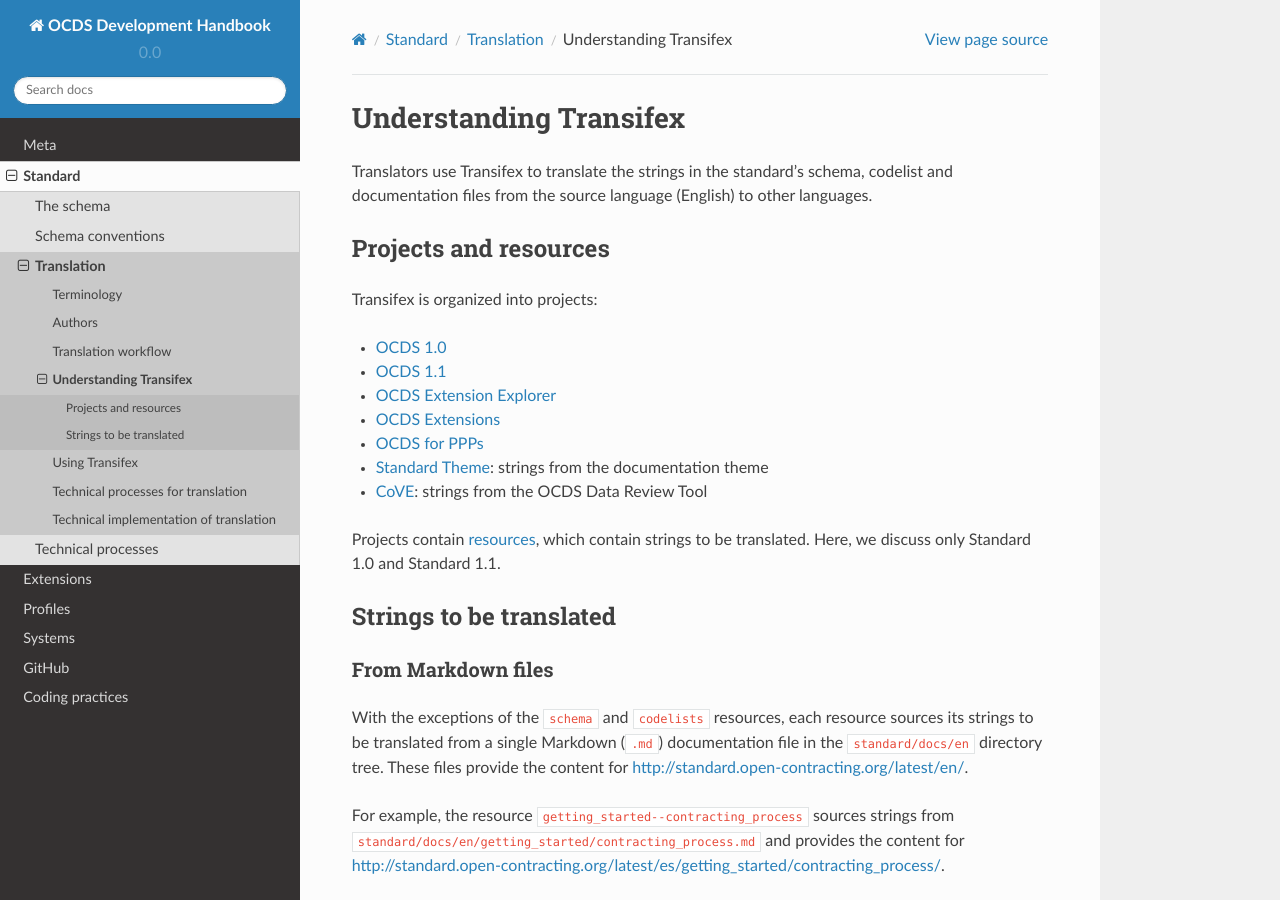
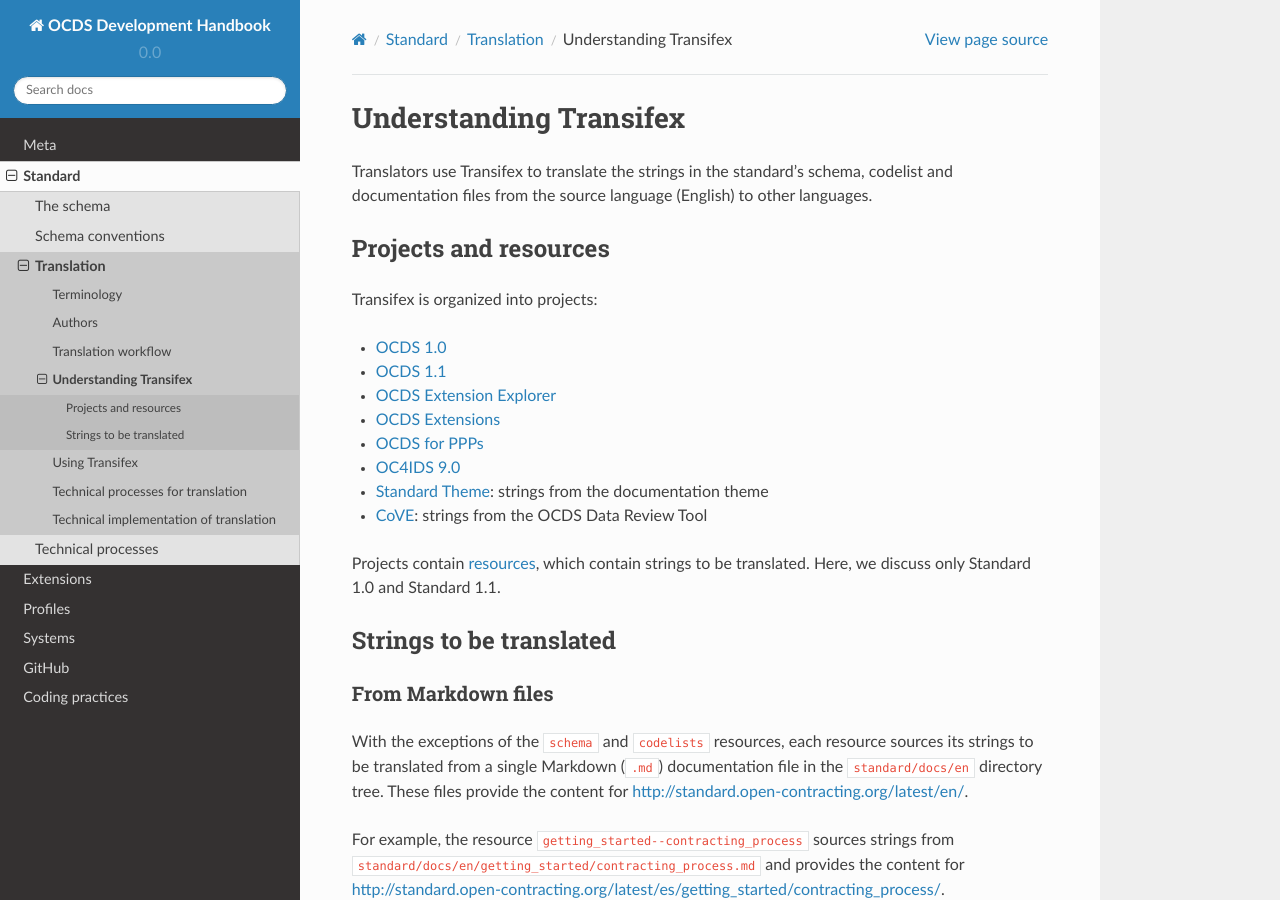
Before and after one commit to open-contracting/standard-development-handbook, a Sphinx documentation site: the page built from docs/standard/translation/understanding_transifex.md, in a window 1280 px wide and 900 px high. Built offline with Sphinx 7.4.7 and the Read the Docs theme 2.0.0, drawn with Linux system fonts in a browser that asks for light colours.

Commit message:
Update understanding_transifex.md
Added OC4IDS transifex link

```diff
--- a/docs/standard/translation/understanding_transifex.md
+++ b/docs/standard/translation/understanding_transifex.md
@@ -11,6 +11,7 @@
 * [OCDS Extension Explorer](https://www.transifex.com/OpenDataServices/ocds-extension-explorer/dashboard/)
 * [OCDS Extensions](https://www.transifex.com/OpenDataServices/ocds-extensions/dashboard/)
 * [OCDS for PPPs](https://www.transifex.com/OpenDataServices/ocds-for-ppps/dashboard/)
+* [OC4IDS 9.0](https://www.transifex.com/OpenDataServices/oc4ids-09/dashboard/)
 * [Standard Theme](https://www.transifex.com/OpenDataServices/open-contracting-standard-theme/dashboard/): strings from the documentation theme
 * [CoVE](https://www.transifex.com/OpenDataServices/cove/dashboard/): strings from the OCDS Data Review Tool
 
```
